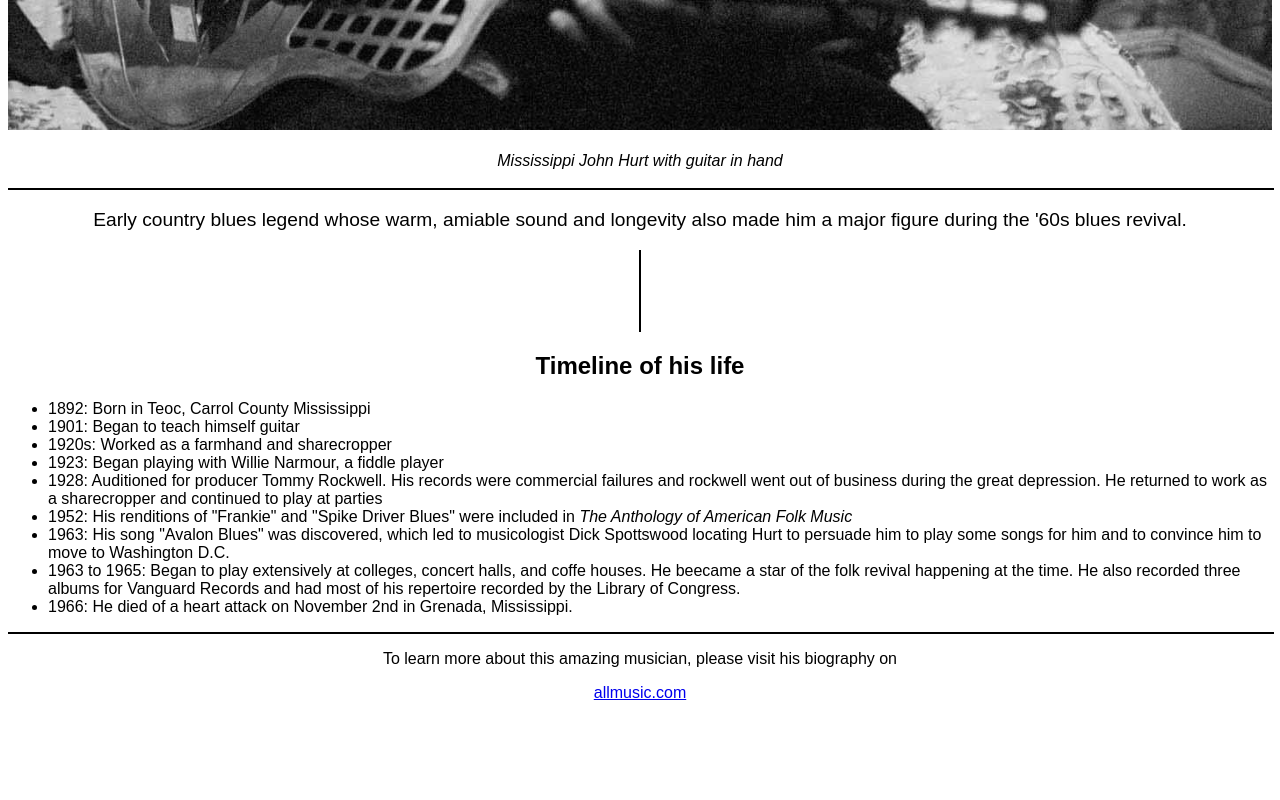
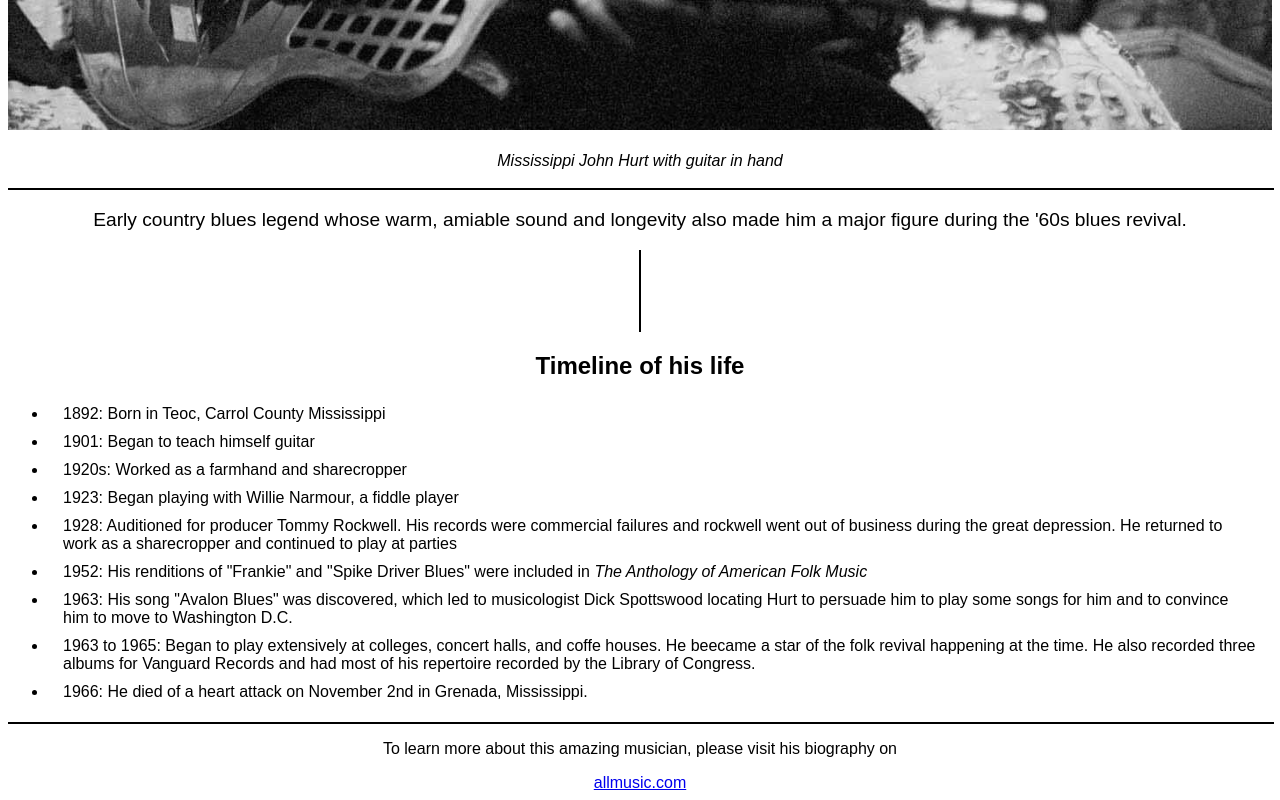
Before and after one commit to Bebek-hub/tribute-page, a plain HTML site: page index.html in a window 1280 px wide. Shown: the part 868-1668 px from the top of the page. Before the commit the page ends 1578 px from the top, so only its background shows below. Drawn offline with Linux system fonts and the light colour scheme.

Commit message:
Add files via upload

```diff
--- a/style.css
+++ b/style.css
@@ -30,6 +30,10 @@ body {
 				text-align: center;
 				}
 
+li {
+			padding: 5px 15px;
+				}
+
 .vline {
 		  	border: 0.08rem solid black;
 		  	width: 0;
```
